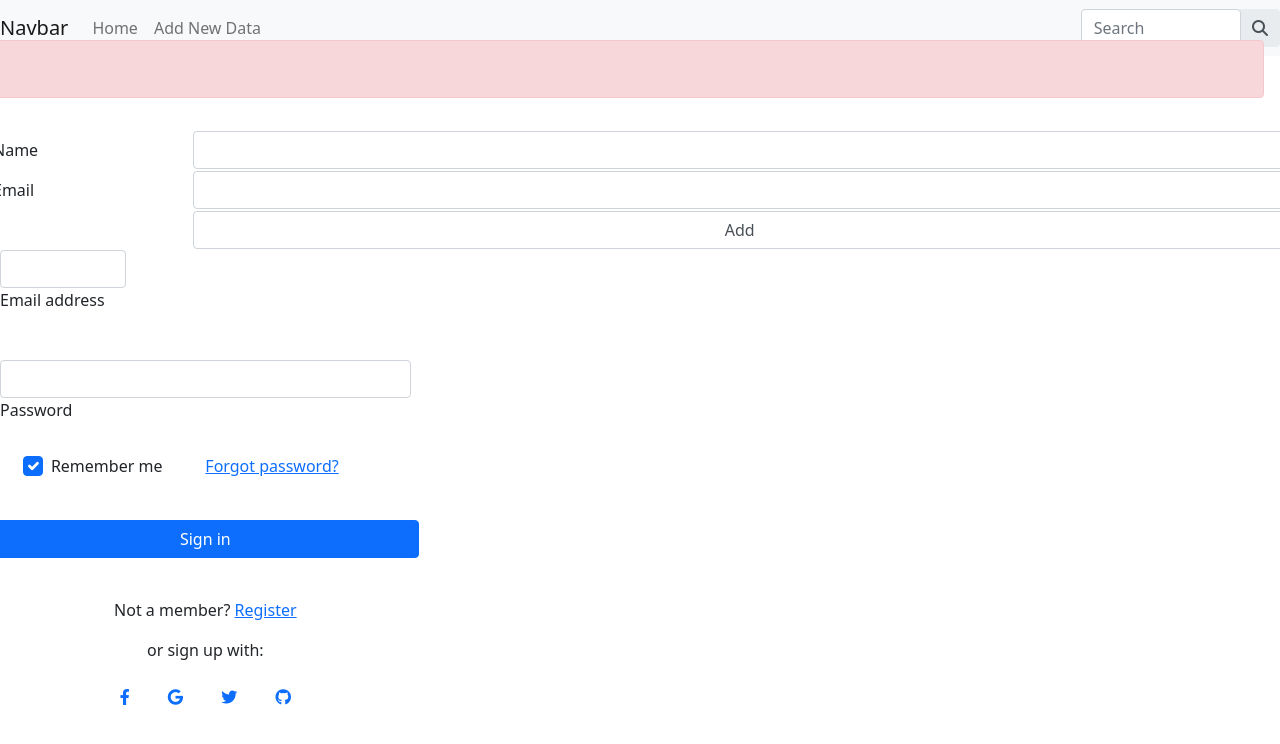
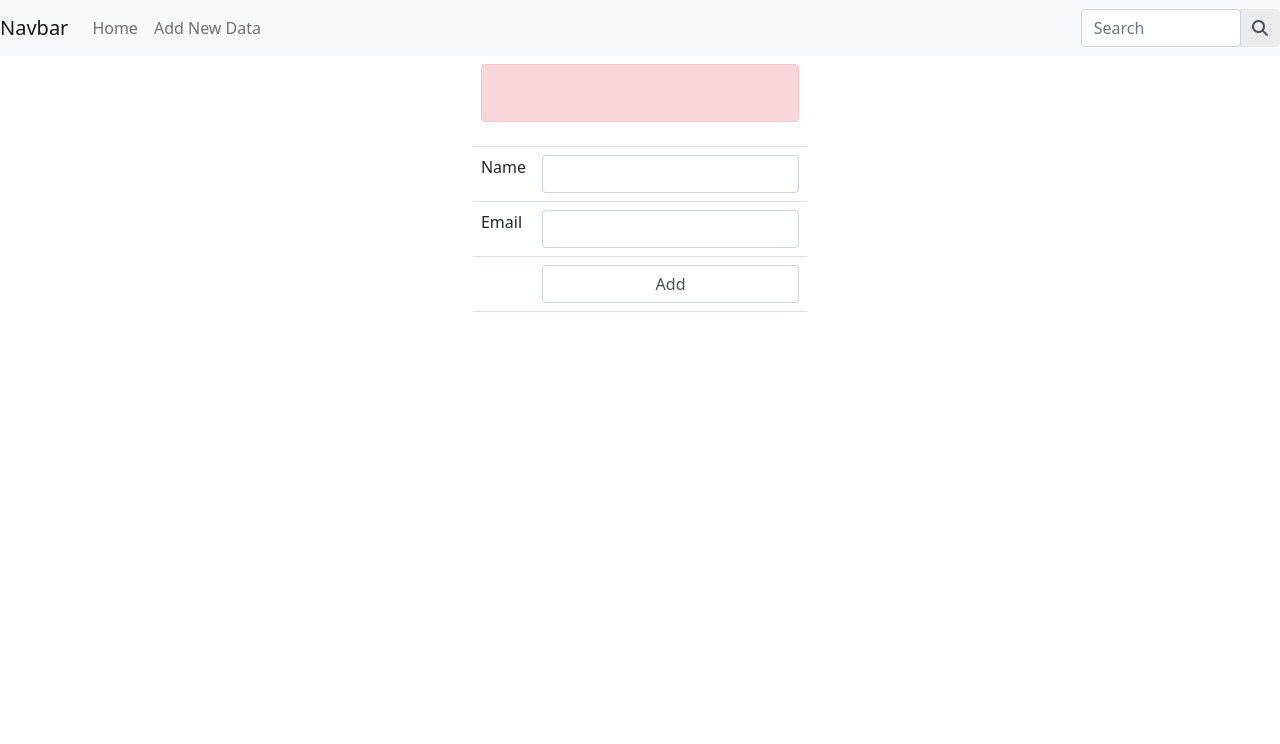
Before and after one commit to otmaneEH/crud-php, a PHP site: page /add.php in a window 1280 px wide. Shown: the top 744 px of the page. Run offline with PHP 8.4, Linux system fonts and the light colour scheme; some libraries are stand-ins or nearby versions.

Commit message:
bootstrap

```diff
--- a/add.php
+++ b/add.php
@@ -30,14 +30,25 @@ if (isset($_POST['Submit'])) {
 
 <head>
   <title>Add Data</title>
+  <style>
+    .center {
+      display: flex;
+      justify-content: center;
+
+    }
+  </style>
 </head>
 
 <body>
 
 
-	<form class="row g-3" action="add.php" method="post" name="form1">
-		<div class="row">
-			<div class="alert alert-danger" role="alert">
+  <form class="form" action="add.php" method="post" name="form1">
+
+
+    <table class="table center">
+      <td colspan="3">
+
+      <div class="alert alert-danger">
         <?php if (isset($nameEr)) {
           echo "$nameEr";
         } ?><br>
@@ -46,9 +57,9 @@ if (isset($_POST['Submit'])) {
         } ?>
         <?php if (isset($bac)) {
           echo "$bac";
-				} ?> </div>
+        } ?>
     </div>
-		<table width="25%" border="0">
+      </td>
       <tr>
         <td>Name</td>
         <td><input class="form-control" type="text" name="name"></td>
@@ -63,66 +74,10 @@ if (isset($_POST['Submit'])) {
       </tr>
 
     </table>
+
   </form>
 
-	<form class="row g-3 col-4">
-  <!-- Email input -->
-  <div class="col-md-4">
-  <div class="form-outline mb-4">
-    <input type="email" id="form2Example1" class="form-control" />
-    <label class="form-label" for="form2Example1">Email address</label>
-  </div>
-</div>
-  <!-- Password input -->
-  <div class="form-outline mb-4">
-    <input type="password" id="form2Example2" class="form-control" />
-    <label class="form-label" for="form2Example2">Password</label>
-  </div>
-
-  <!-- 2 column grid layout for inline styling -->
-  <div class="row mb-4">
-    <div class="col d-flex justify-content-center">
-      <!-- Checkbox -->
-      <div class="form-check">
-        <input class="form-check-input" type="checkbox" value="" id="form2Example31" checked />
-        <label class="form-check-label" for="form2Example31"> Remember me </label>
-      </div>
-    </div>
-
-    <div class="col">
-      <!-- Simple link -->
-      <a href="#!">Forgot password?</a>
-    </div>
-  </div>
-
-  <!-- Submit button -->
-  <button type="button" class="btn btn-primary btn-block mb-4">Sign in</button>
-
-  <!-- Register buttons -->
-  <div class="text-center">
-    <p>Not a member? <a href="#!">Register</a></p>
-    <p>or sign up with:</p>
-    <button type="button" class="btn btn-link btn-floating mx-1">
-      <i class="fab fa-facebook-f"></i>
-    </button>
-
-    <button type="button" class="btn btn-link btn-floating mx-1">
-      <i class="fab fa-google"></i>
-    </button>
-
-    <button type="button" class="btn btn-link btn-floating mx-1">
-      <i class="fab fa-twitter"></i>
-    </button>
-
-    <button type="button" class="btn btn-link btn-floating mx-1">
-      <i class="fab fa-github"></i>
-    </button>
-  </div>
-</form>
-<script
-  src="https://code.jquery.com/jquery-3.6.0.js"
-  integrity="sha256-H+K7U5CnXl1h5ywQfKtSj8PCmoN9aaq30gDh27Xc0jk="
-  crossorigin="anonymous"></script>
+  <script src="https://code.jquery.com/jquery-3.6.0.js" integrity="sha256-H+K7U5CnXl1h5ywQfKtSj8PCmoN9aaq30gDh27Xc0jk=" crossorigin="anonymous"></script>
 </body>
 
 </html>
--- a/index.php
+++ b/index.php
@@ -1,7 +1,6 @@
 <?php
 //db
 include_once "config.php";
-
 $result = mysqli_query($mysqli, "SELECT * FROM etudiant ORDER BY id DESC");
 require "header.php";
 ?>
```
Also changed, not shown: header.php (+9 -5 lines). Lines whose indentation alone changed are shown as unchanged.
